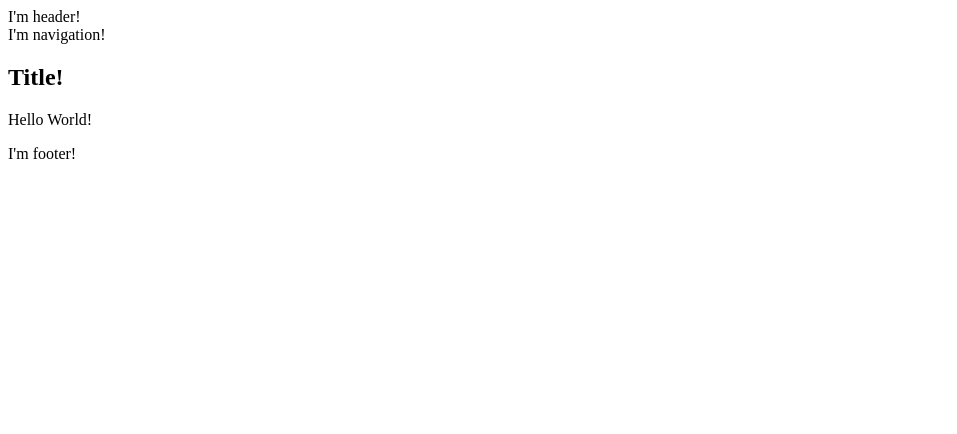
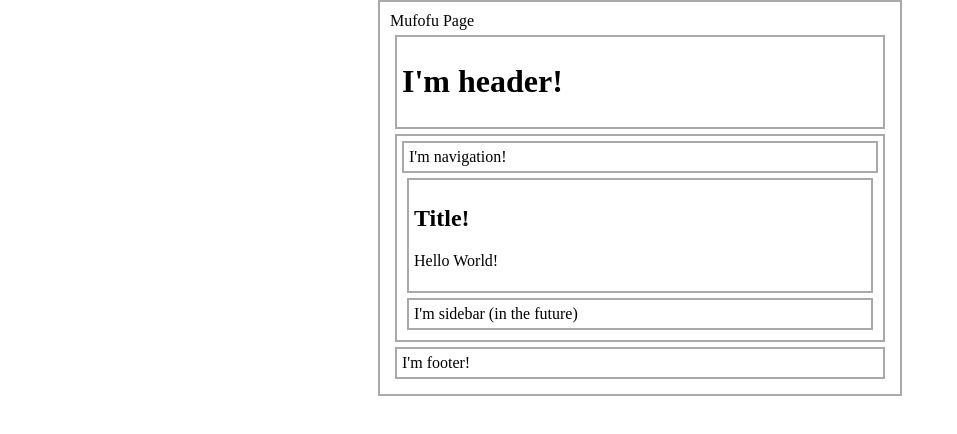
Before and after one commit to Mufofu/mufofu.github.io, a plain HTML site: page index.html in a window 1280 px wide. Shown: the whole page, without its empty margins (0-957 px from the left). Drawn offline with Linux system fonts and the light colour scheme.

Commit message:
lots of things

```diff
--- a/index.html
+++ b/index.html
@@ -4,20 +4,24 @@
     <meta charset="UTF-8">
     <meta http-equiv="X-UA-Compatible" content="IE=edge">
     <meta name="viewport" content="width=device-width, initial-scale=1.0">
+    <link rel="stylesheet" href="style.css"
     <title>Mufofu Page</title>
 </head>
 <body>
     <header>
-        I'm header!
+        <h1>I'm header!</h1>
     </header>
     <main>
         <nav>
             I'm navigation!
         </nav>
         <section>
-            <h1>Title!</h1>
+            <h2>Title!</h2>
             <p>Hello World!</p>
         </section>
+        <aside>
+            I'm sidebar (in the future)
+        </aside>
     </main>
     <footer>
         I'm footer!
--- /dev/null
+++ b/style.css
@@ -0,0 +1,58 @@
+body {
+    width: 500px;
+    border-style: solid;
+    border-width: 2px;
+    border-color: darkgray;
+    padding: 10px;
+    position: relative;
+    margin: auto;
+
+}
+
+main {
+    border-style: solid;
+    border-width: 2px;
+    border-color: darkgray;
+    padding: 5px;
+    margin: 5px;
+}
+
+header {
+    border-style: solid;
+    border-width: 2px;
+    border-color: darkgray;
+    padding: 5px;
+    margin: 5px;
+}
+
+footer {
+    border-style: solid;
+    border-width: 2px;
+    border-color: darkgray;
+    padding: 5px;
+    margin: 5px;
+}
+
+nav {
+    border-style: solid;
+    border-width: 2px;
+    border-color: darkgray;
+    padding: 5px;
+    margin: 0px 0px 5px 0px;
+}
+
+section {
+    border-style: solid;
+    border-width: 2px;
+    border-color: darkgray;
+    padding: 5px;
+    margin: 5px;
+}
+
+aside {
+    border-style: solid;
+    border-width: 2px;
+    border-color: darkgray;
+    padding: 5px;
+    margin: 5px;
+}
```
